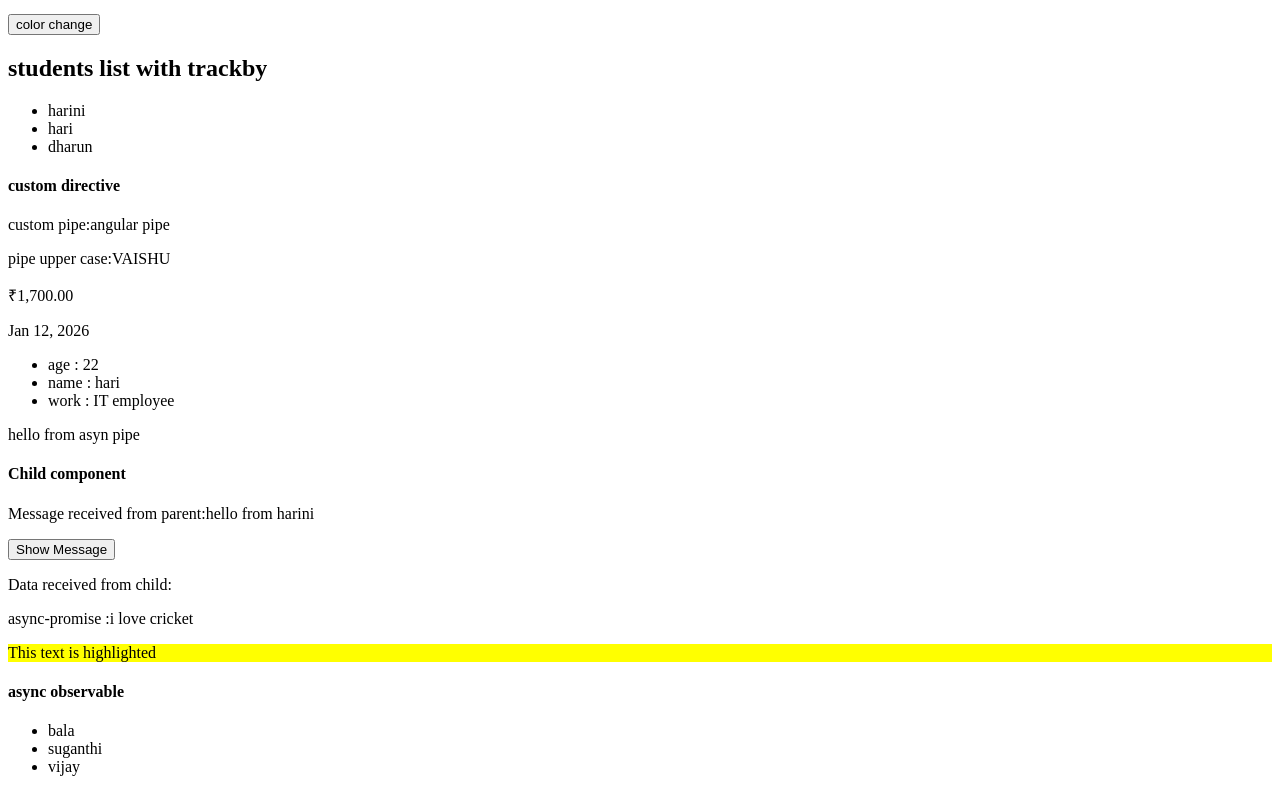
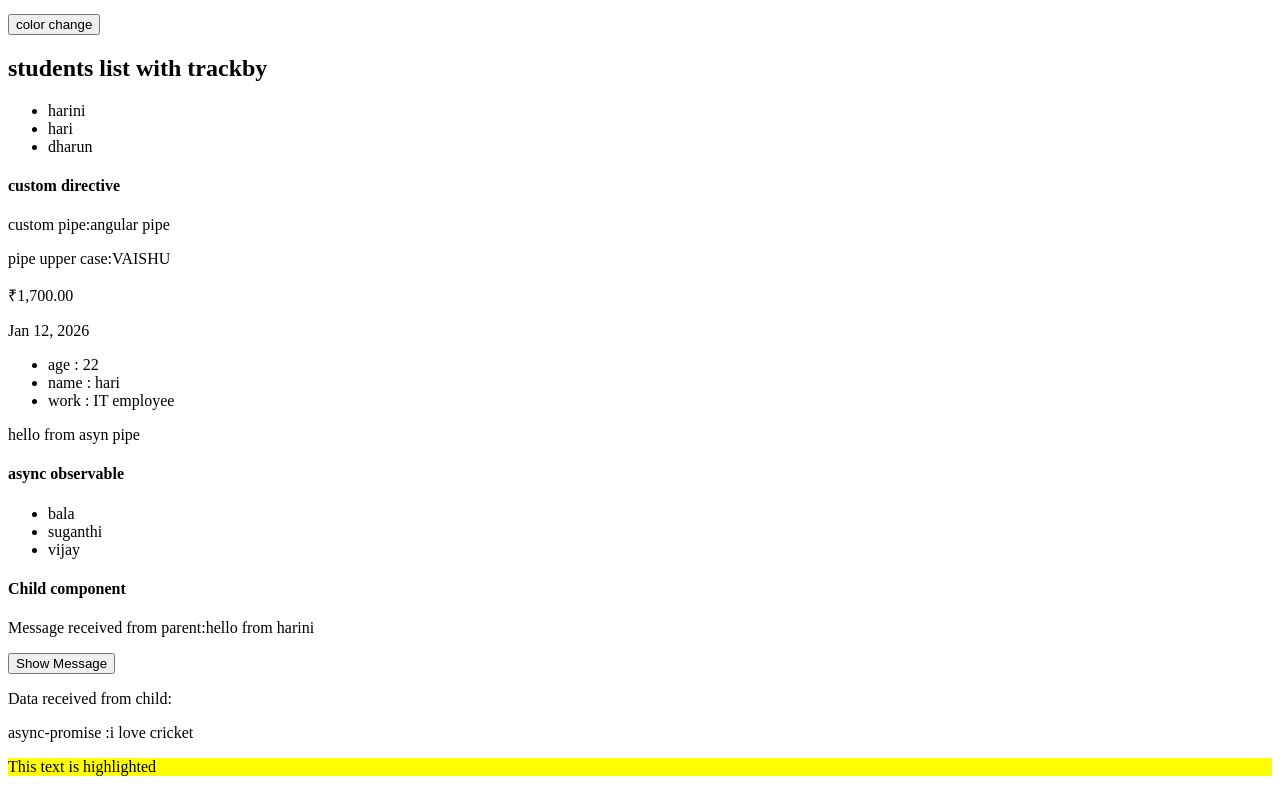
Before and after one commit to Harini-sparkout/Angular, an Angular app: page / in a window 1280 px wide. Shown: the part 857-1649 px from the top of the page. Built offline with nearby package versions, Linux system fonts and the light colour scheme.

Commit message:
Update app.html

```diff
--- a/src/app/app.html
+++ b/src/app/app.html
@@ -68,12 +68,11 @@
   <li *ngFor="let item of student|keyvalue" > {{item.key}} : {{item.value}} </li>
 </ul>
 <p>{{Message$|async}}</p>
-
+<h4>async observable</h4>
+<app-user></app-user>
 <app-child [messageFromParent]="parentMessage"
  (dataEmitter)="handleDataFromChild($event)">
 </app-child>
 <p>Data received from child:{{inputValue}}</p>
 <app-promise></app-promise>
 <p appHighlight>This text is highlighted</p>
-<h4>async observable</h4>
-<app-user></app-user>
```
